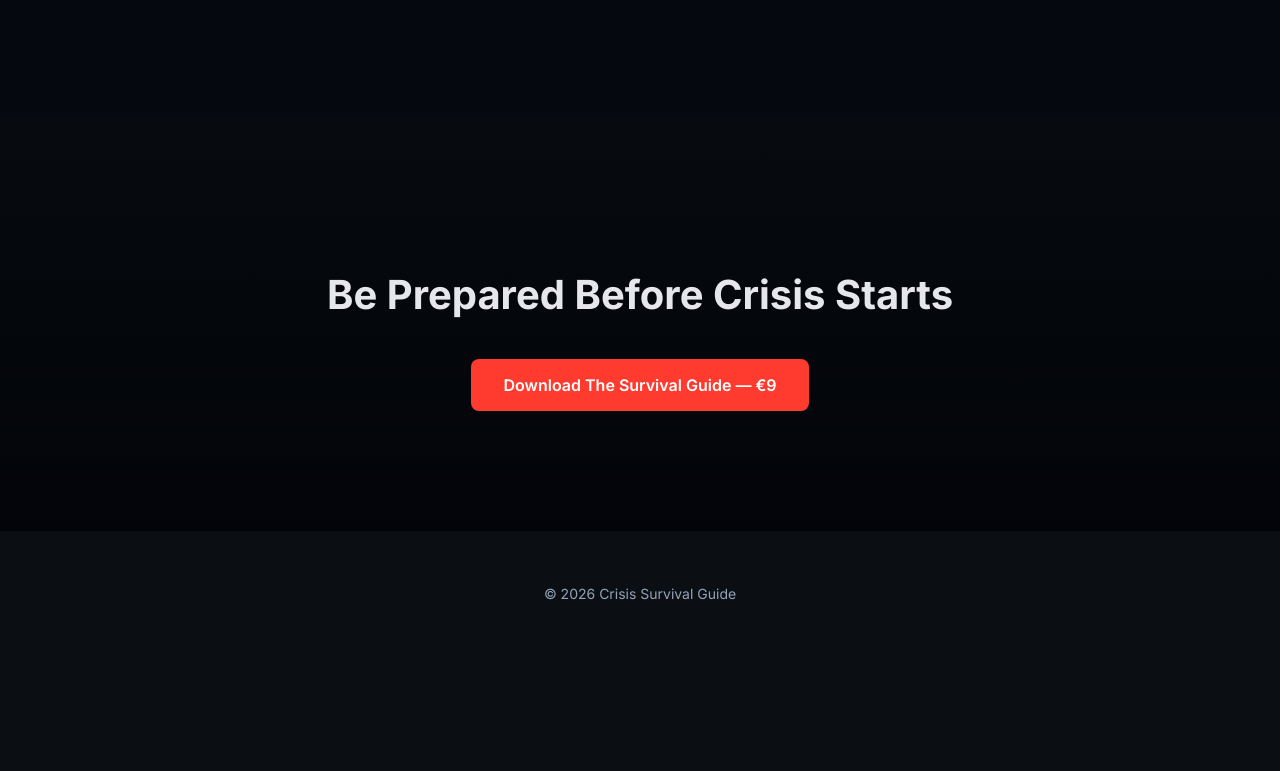
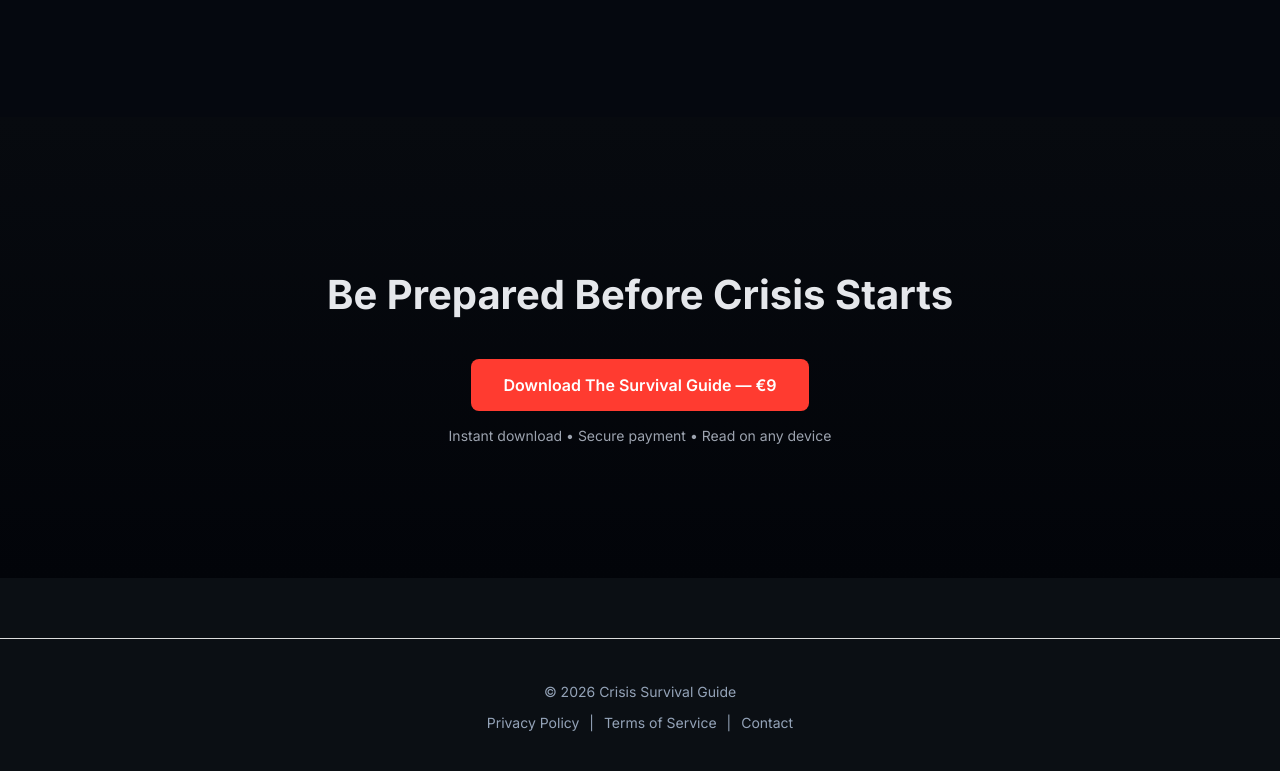
Before and after one commit to belkadimehdi98-commits/crisis-survival-guide, a plain HTML site: page index.html in a window 1280 px wide. Shown: the part 2428-3199 px from the top of the page. Before the commit the page ends 3084 px from the top, so only its background shows below. Drawn offline with Linux system fonts and the light colour scheme.

Commit message:
Update index.html

```diff
--- a/index.html
+++ b/index.html
@@ -187,11 +187,23 @@ Learn the critical mistakes people make in the first hours of a crisis.</p>
 Download The Survival Guide — €9
 </a>
 
+<p style="margin-top:16px;color:#9ca3af;font-size:14px;">
+Instant download • Secure payment • Read on any device
+</p>
+
 </section>
 
 
-<footer>
+<footer style="margin-top:60px;padding:30px 20px;text-align:center;border-top:1px solid #ddd;font-size:14px;">
+
 <p>© 2026 Crisis Survival Guide</p>
+
+<p>
+<a href="privacy.html">Privacy Policy</a> |
+<a href="terms.html">Terms of Service</a> |
+<a href="contact.html">Contact</a>
+</p>
+
 </footer>
 
 
```
